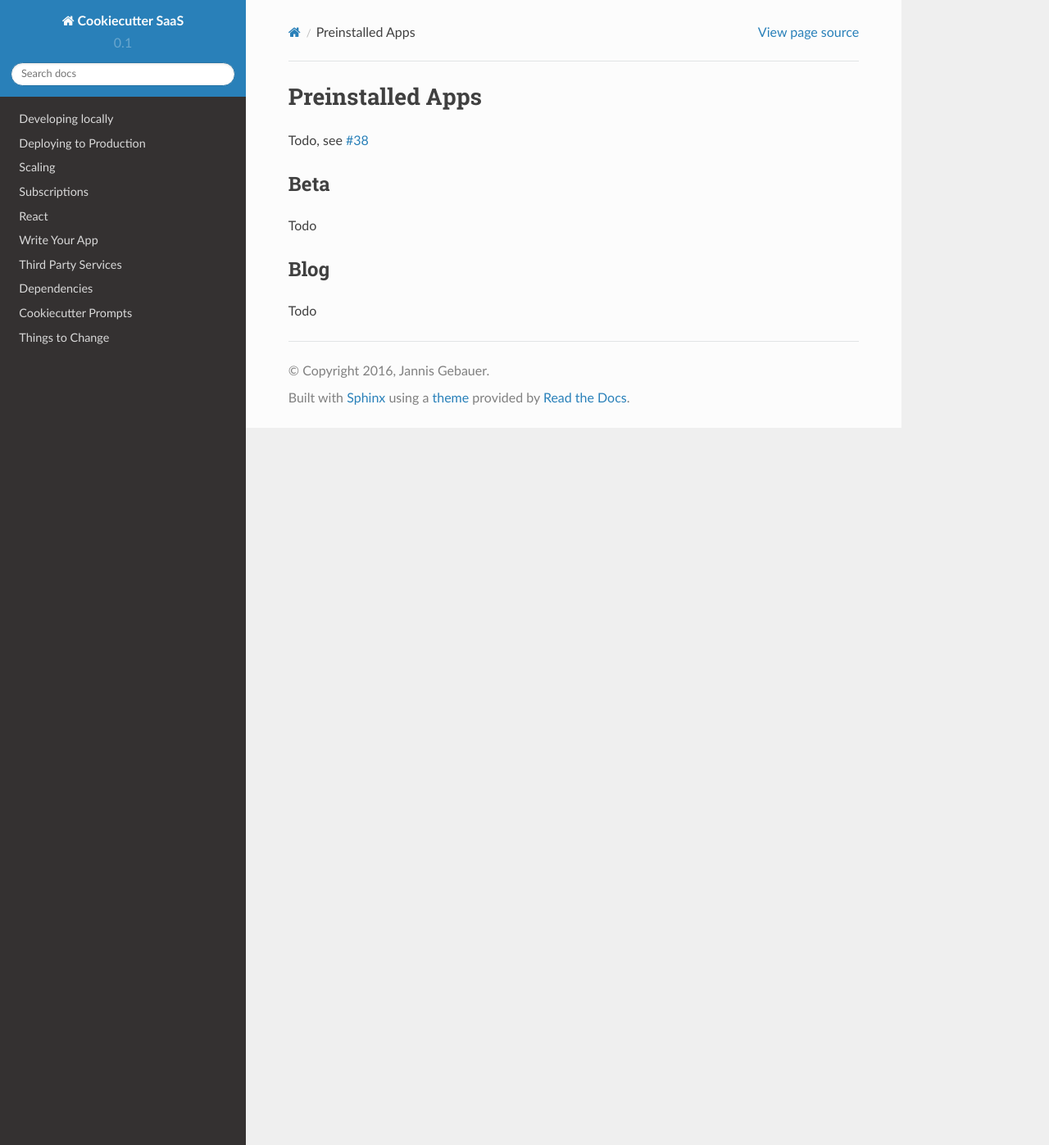
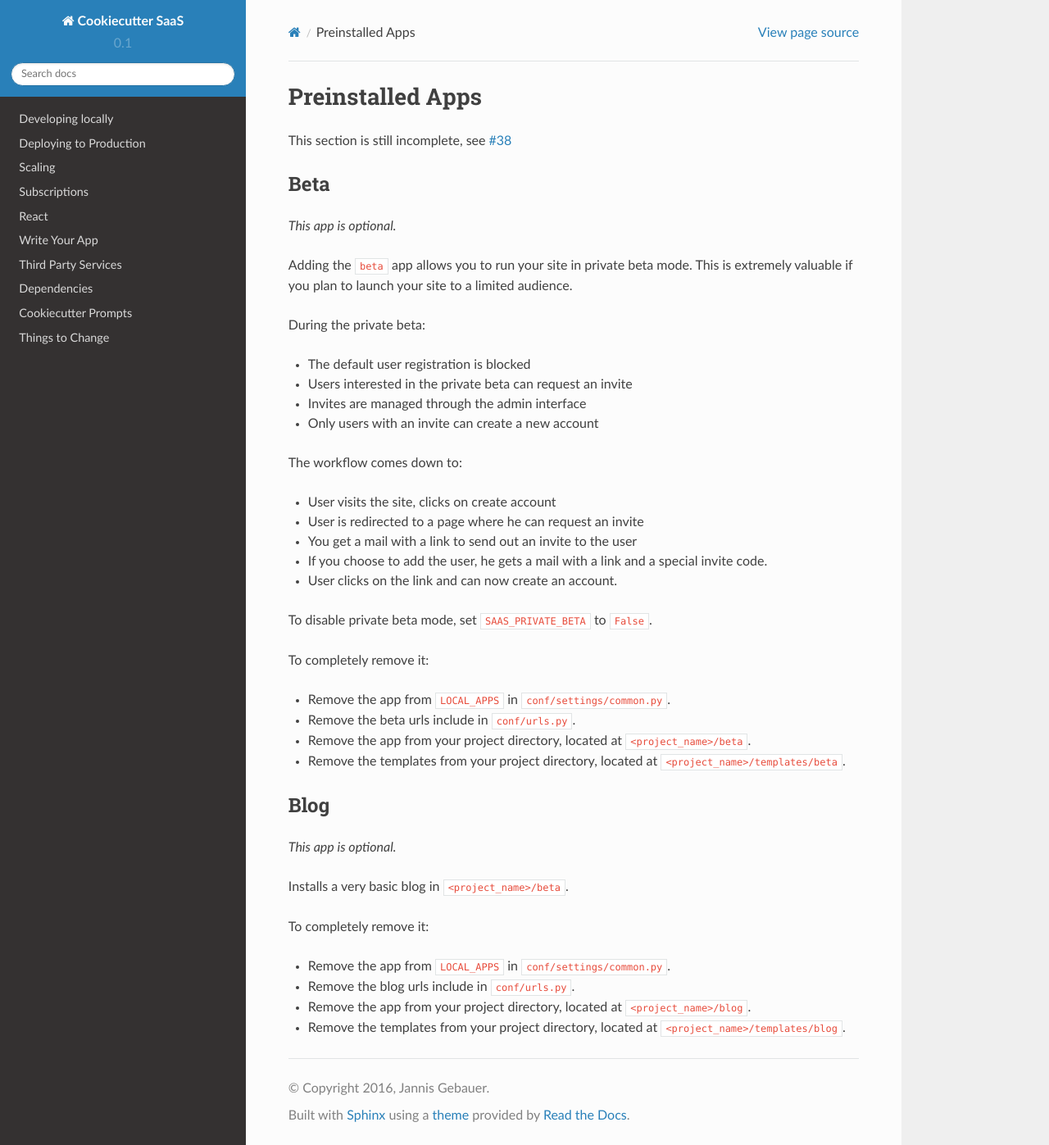
Before and after one commit to jayfk/cookiecutter-saas, a Sphinx documentation site: the page built from docs/cookiecutter_saas_preinstalled_apps.md, in a window 1280 px wide and 1397 px high. Shown: the whole window at 82% size. Built offline with Sphinx 7.4.7 and the Read the Docs theme 2.0.0, drawn with Linux system fonts in a browser that asks for light colours.

Commit message:
updated preinstalled apps

```diff
--- a/docs/cookiecutter_saas_preinstalled_apps.md
+++ b/docs/cookiecutter_saas_preinstalled_apps.md
@@ -1,11 +1,44 @@
 # Preinstalled Apps
 
-Todo, see [#38](https://github.com/jayfk/cookiecutter-saas/issues/38)
+This section is still incomplete, see [#38](https://github.com/jayfk/cookiecutter-saas/issues/38)
 
 ## Beta
+*This app is optional.*
 
-Todo
+Adding the `beta` app allows you to run your site in private beta mode. This is extremely valuable if you plan to launch your site to a limited audience.
+
+During the private beta:
+
+- The default user registration is blocked
+- Users interested in the private beta can request an invite
+- Invites are managed through the admin interface
+- Only users with an invite can create a new account
+
+The workflow comes down to:
+
+- User visits the site, clicks on create account
+- User is redirected to a page where he can request an invite
+- You get a mail with a link to send out an invite to the user
+- If you choose to add the user, he gets a mail with a link and a special invite code.
+- User clicks on the link and can now create an account.
+
+To disable private beta mode, set `SAAS_PRIVATE_BETA` to `False`.
+
+To completely remove it:
+
+- Remove the app from `LOCAL_APPS` in `conf/settings/common.py`.
+- Remove the beta urls include in `conf/urls.py`.
+- Remove the app from your project directory, located at `<project_name>/beta`.
+- Remove the templates from your project directory, located at `<project_name>/templates/beta`.
 
 ## Blog
+*This app is optional.*
 
-Todo
+Installs a very basic blog in `<project_name>/beta`.
+
+To completely remove it:
+
+- Remove the app from `LOCAL_APPS` in `conf/settings/common.py`.
+- Remove the blog urls include in `conf/urls.py`.
+- Remove the app from your project directory, located at `<project_name>/blog`.
+- Remove the templates from your project directory, located at `<project_name>/templates/blog`.
```
Also changed, not shown: README.md (+1 -1 lines).
